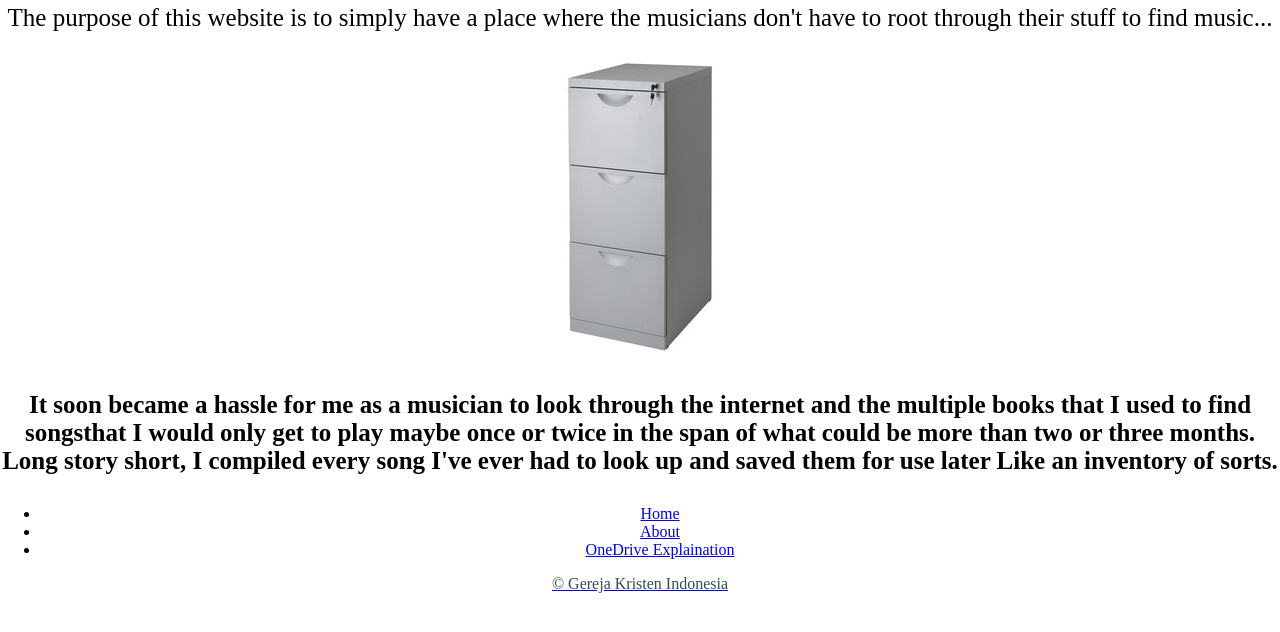
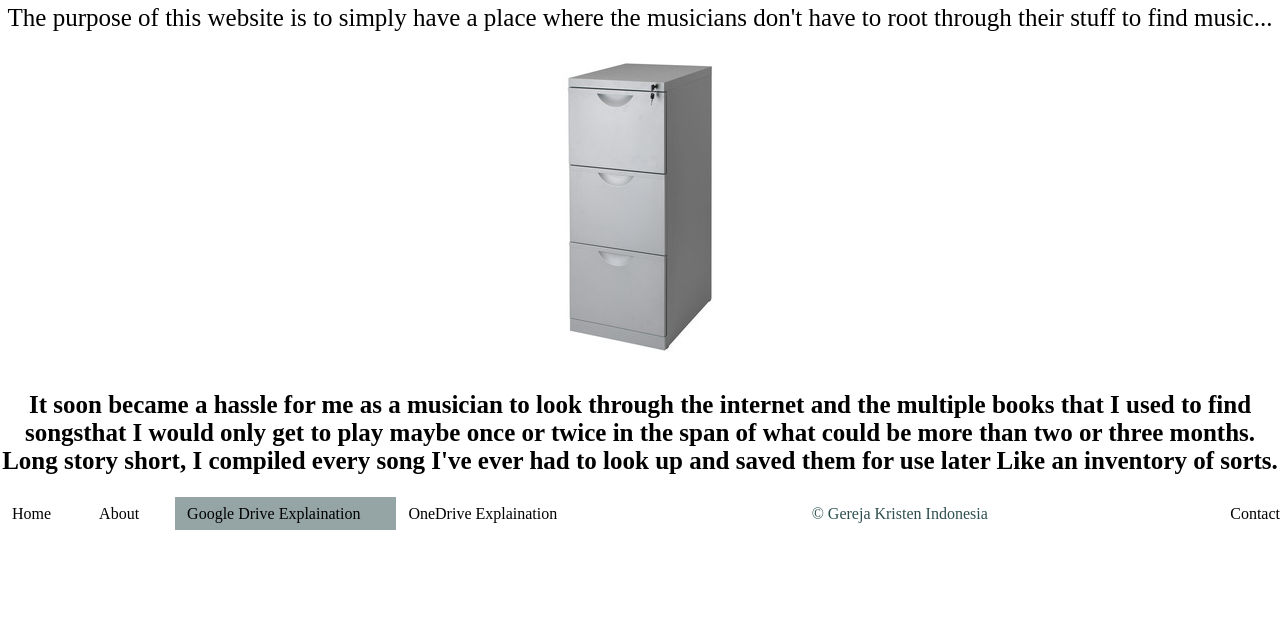
Before and after one commit to Sir-farkle/Sir-farkle.github.io, a plain HTML site: page Google Drive Explaination.html in a window 1280 px wide. Shown: the part 84-716 px from the top of the page. Drawn offline with Linux system fonts and the light colour scheme.

Commit message:
New Edit of google Drive

```diff
--- a/Google Drive Explaination.html
+++ b/Google Drive Explaination.html
@@ -4,6 +4,66 @@
 	<title>About</title>
 	<meta charset="utf-8"/>
 	<link rel="stylesheet" type="text/css" href="main for About.css">
+<style>
+
+a:link {
+    text-decoration: none;
+	color: black;
+}
+
+a:visited {
+    text-decoration: none;
+	color: black;
+}
+
+a:hover {
+    text-decoration: underline;
+	color: black;
+}
+
+a:active {
+    text-decoration: underline;
+	color: black;
+}
+
+body {
+	margin:0;
+}
+
+ul {
+	list-style-type: none;
+	margin: 0;
+	padding: 0;
+	overflow: hidden
+	background-color: #f3f3f3
+	position: fixed;
+	bottom: 0;
+	width: 100;
+}
+
+li {
+	float: left
+}
+
+li a {
+	display: block
+	color: white;
+	text-align: center;
+	padding: 8px 12px;
+	text decoration: none;
+}
+
+li a:hover {
+	background-color: #111;
+}
+
+li a:hover:not(.active) {
+	background-color: #F7DC6F
+}
+.active {
+	background-color: #95A5A6
+}
+</style>
 </head>
 <body>
 
@@ -18,11 +78,14 @@ that I used to find songsthat I would only get to play maybe once or twice in th
 months. Long story short, I compiled every song I've ever had to look up and saved them for use later Like an inventory of sorts.</p>
 	</h2>
 	<div class="nav">
+	<nav class="fixed-nav-bar">
 	<ul>
 		<li><a href="index.html">Home</li>
 		<li><a href="About.html">About</li>
+		<li><a class="active" href="Google Drive Explaination.html">Google Drive Explaination</li>
 		<li><a href="OneDrive Explaination.html">OneDrive Explaination</li>
-	<ul>
+		<li style="float:right">Contact</li>
+	</ul>
 	</div>
 	<p id = "footer">&copy; Gereja Kristen Indonesia </p>
 </body>
```
